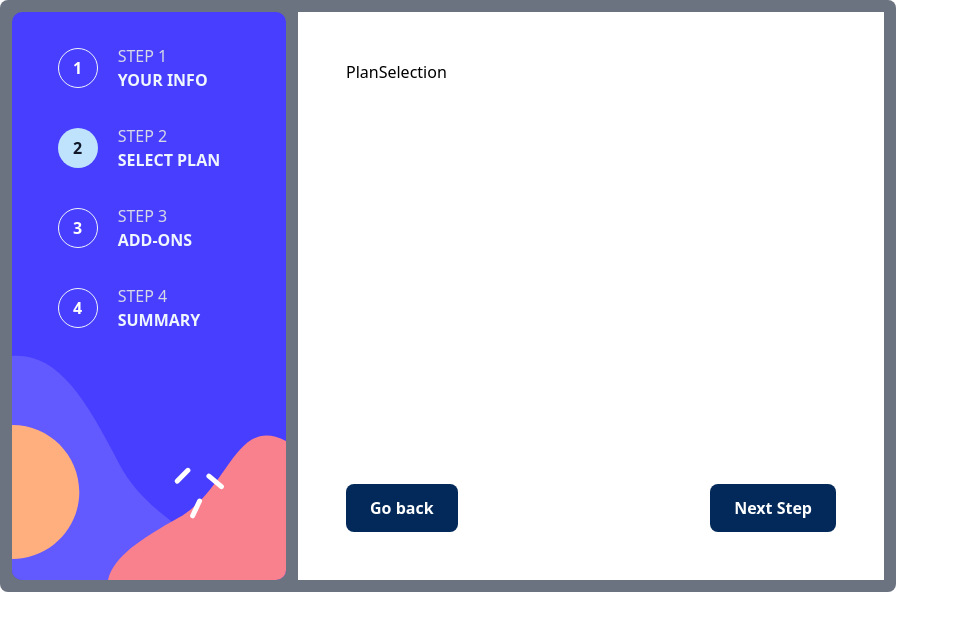
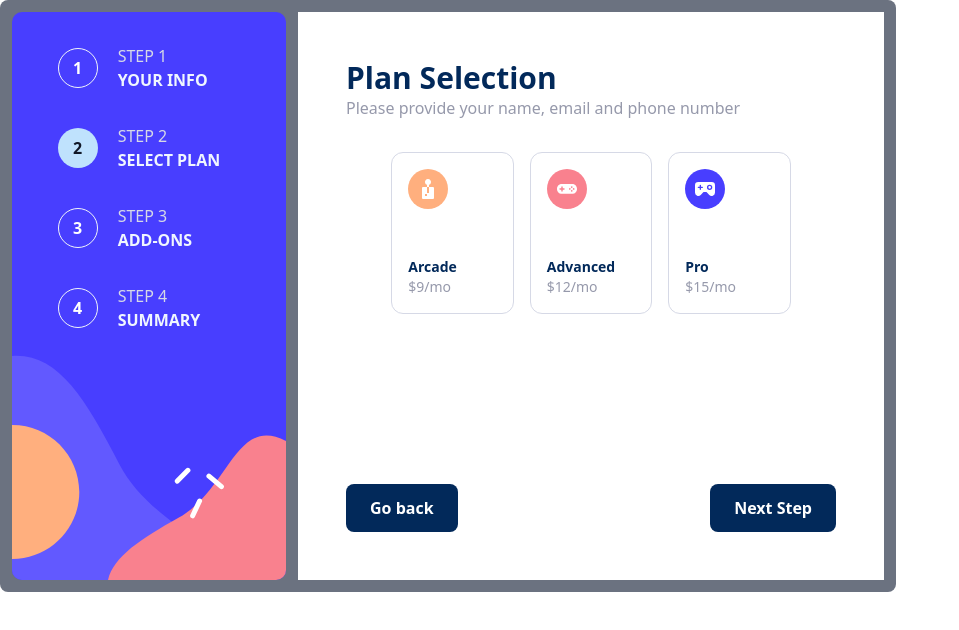
Before and after one commit to AliAdamH/fem-multistep-form, a React (Vite) app: page / in a window 1280 px wide. Both pictures are taken after a click on the button "Next Step". Shown: the top 630 px of the page, without its empty margins (0-959 px from the left). Built offline with nearby package versions, Linux system fonts and the light colour scheme.

Commit message:
Add initial plan selection logic

```diff
--- a/src/components/PlanSelection.jsx
+++ b/src/components/PlanSelection.jsx
@@ -1,8 +1,64 @@
 import React from 'react'
+import { ReactComponent as Arcade} from '../assets/images/icon-arcade.svg'
+import { ReactComponent as Advanced} from '../assets/images/icon-advanced.svg'
+import { ReactComponent as Pro} from '../assets/images/icon-pro.svg'
+function PlanSelection({ planType, changeData }) {
+  return (
+    <>
+    <div id="header" className='mb-8'>
+        <h2 className='text-3xl font-bold text-primary-marine'>Plan Selection</h2>
+        <p className='text-neutral-coolgray'>Please provide your name, email and phone number</p>
+    </div>
+    <div id="fields">
+      <div id="radios" className='flex gap-4 justify-center'>
+        <div data-radio-field className='relative rounded-xl border border-neutral-lightgray hover:border-primary-purplish w-1/4 p-4'>
+          <label className='sr-only'>
+            Arcade
+          </label>
+          <div data-radio-field-details className='flex flex-col gap-12'>
+            <Arcade />
+            <div className='flex flex-col'>
+              <span className='font-bold text-sm text-primary-marine'>Arcade</span>
+              <span className='text-sm text-neutral-coolgray'>$9/mo</span>
+            </div>
+          </div>
+          <input  onChange={(e) => changeData({[e.target.name]: e.target.value})} type="radio" name="planType" value="arcade" id="" className='appearance-none rounded-xl absolute inset-0 cursor-pointer checked:bg-neutral-magnolia/30 checked:border checked:border-primary-purplish' checked={planType === 'arcade'} />
+        </div>
 
-function PlanSelection() {
-  return (
-    <div>PlanSelection</div>
+        <div data-radio-field className='relative rounded-xl border border-neutral-lightgray hover:border-primary-purplish w-1/4 p-4'>
+          <label className='sr-only'>
+            Advanced
+          </label>
+          <div data-radio-field-details className='flex flex-col gap-12'>
+            <Advanced />
+            <div className='flex flex-col'>
+              <span className='font-bold text-sm text-primary-marine'>Advanced</span>
+              <span className='text-sm text-neutral-coolgray'>$12/mo</span>
+            </div>
+          </div>
+          <input  onChange={(e) => changeData({[e.target.name]: e.target.value})} type="radio" name="planType" value="advanced" id="" className='appearance-none rounded-xl absolute inset-0 cursor-pointer checked:bg-neutral-magnolia/30 checked:border checked:border-primary-purplish' checked={planType === 'advanced'} />
+        </div>
+
+
+        <div data-radio-field className='relative rounded-xl border border-neutral-lightgray hover:border-primary-purplish w-1/4 p-4'>
+          <label className='sr-only'>
+            Pro
+          </label>
+          <div data-radio-field-details className='flex flex-col gap-12'>
+            <Pro />
+            <div className='flex flex-col'>
+              <span className='font-bold text-sm text-primary-marine'>Pro</span>
+              <span className='text-sm text-neutral-coolgray'>$15/mo</span>
+            </div>
+          </div>
+          <input onChange={(e) => changeData({[e.target.name]: e.target.value})}  type="radio" name="planType" value="pro" id="" className='appearance-none rounded-xl absolute inset-0 cursor-pointer checked:bg-neutral-magnolia/30 checked:border checked:border-primary-purplish' checked={planType === 'pro'} />
+        </div>
+
+
+
+      </div>
+    </div>
+    </>
   )
 }
 
```
